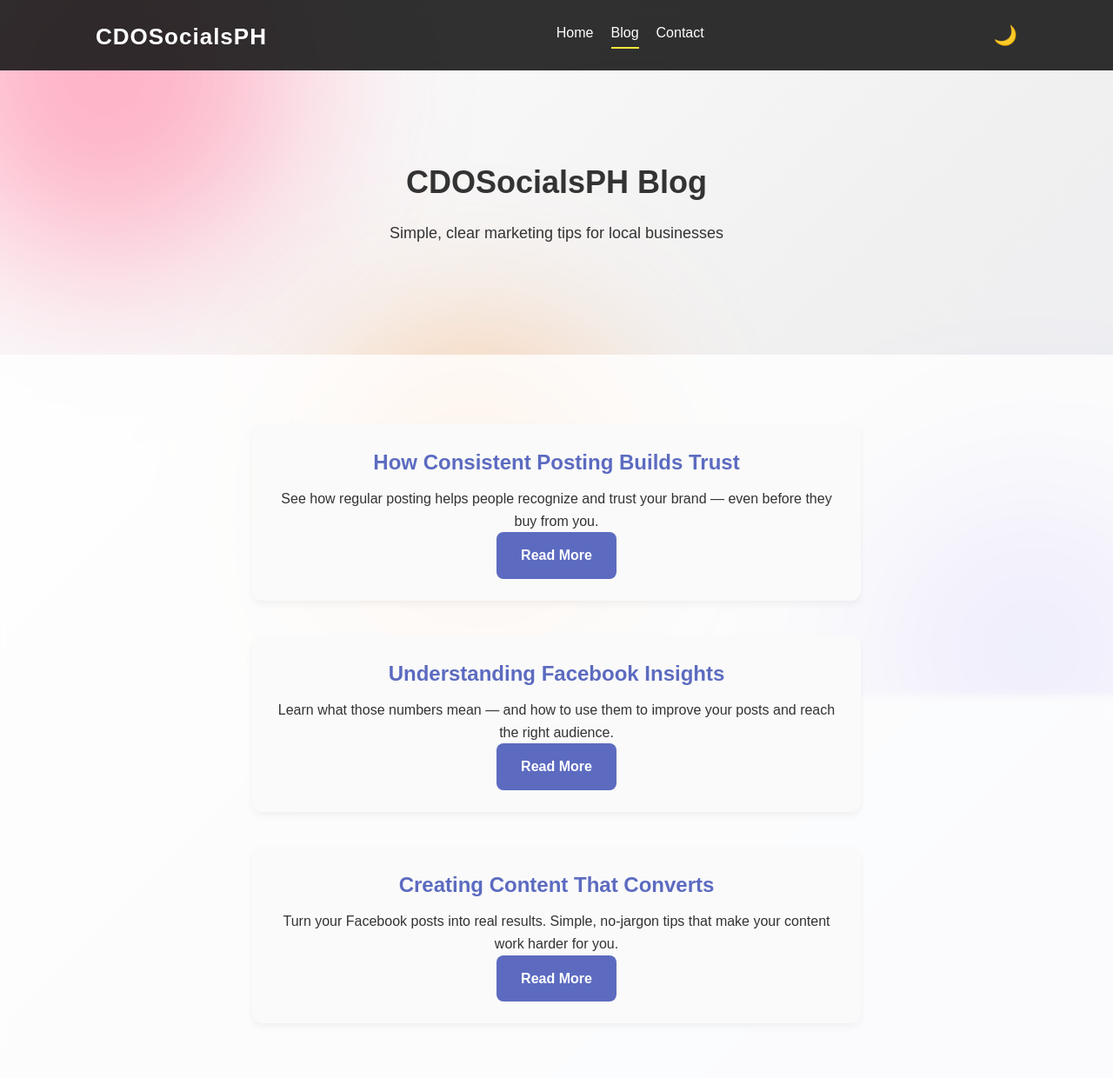
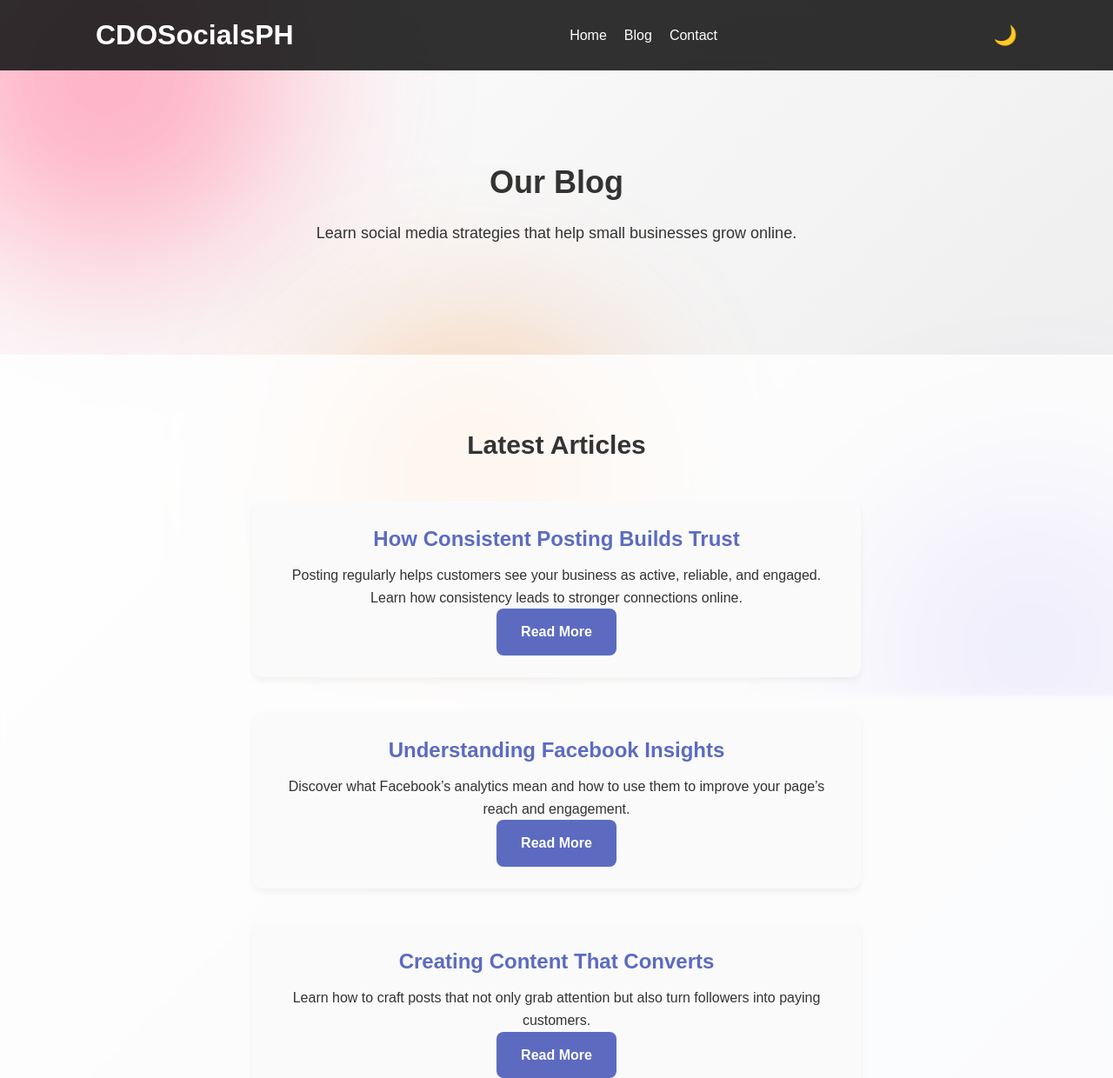
Before and after one commit to cdosocialsph-web/social-media-management-site, a plain HTML site: page blog.html in a window 1280 px wide. Shown: the top 1240 px of the page at 87% size. Drawn offline with Linux system fonts and the light colour scheme.

Commit message:
Update blog.html

```diff
--- a/blog.html
+++ b/blog.html
@@ -1,56 +1,66 @@
 <!DOCTYPE html>
 <html lang="en">
 <head>
-  <meta charset="UTF-8" />
-  <meta name="viewport" content="width=device-width, initial-scale=1.0" />
-  <title>Blog | CDOSocialsPH</title>
-  <link rel="stylesheet" href="style.css" />
+  <meta charset="UTF-8">
+  <meta name="viewport" content="width=device-width, initial-scale=1.0">
+  <title>Blog - CDOSocialsPH</title>
+  <link rel="stylesheet" href="style.css">
 </head>
 <body>
-  <!-- Floating background blobs -->
-  <div class="background-blobs"><div></div></div>
-
-  <!-- Header -->
   <header>
     <div class="container">
-      <h1><a href="index.html" class="logo">CDOSocialsPH</a></h1>
+      <h1>CDOSocialsPH</h1>
       <nav>
         <a href="index.html">Home</a>
-        <a href="blog.html" class="active">Blog</a>
+        <a href="blog.html">Blog</a>
         <a href="#contact">Contact</a>
       </nav>
       <button class="theme-toggle">🌙</button>
     </div>
   </header>
 
-  <!-- Hero / Title -->
+  <!-- 🎨 Floating background blobs -->
+  <div class="background-blobs">
+    <div></div>
+  </div>
+
   <section class="hero">
-    <h2>CDOSocialsPH Blog</h2>
-    <p>Simple, clear marketing tips for local businesses</p>
+    <h2>Our Blog</h2>
+    <p>Learn social media strategies that help small businesses grow online.</p>
   </section>
 
-  <!-- Blog List -->
   <section class="services">
+    <h2>Latest Articles</h2>
+
     <div class="service-item">
       <h3>How Consistent Posting Builds Trust</h3>
-      <p>See how regular posting helps people recognize and trust your brand — even before they buy from you.</p>
-      <a href="blog-post1.html" class="cta-button">Read More</a>
+      <p>Posting regularly helps customers see your business as active, reliable, and engaged. Learn how consistency leads to stronger connections online.</p>
+      <a href="https://cdosocialsph-web.github.io/social-media-management-site/blog-post1.html" class="cta-button">Read More</a>
     </div>
 
     <div class="service-item">
       <h3>Understanding Facebook Insights</h3>
-      <p>Learn what those numbers mean — and how to use them to improve your posts and reach the right audience.</p>
-      <a href="blog-post2.html" class="cta-button">Read More</a>
+      <p>Discover what Facebook’s analytics mean and how to use them to improve your page’s reach and engagement.</p>
+      <a href="https://cdosocialsph-web.github.io/social-media-management-site/blog-post2.html" class="cta-button">Read More</a>
     </div>
 
     <div class="service-item">
       <h3>Creating Content That Converts</h3>
-      <p>Turn your Facebook posts into real results. Simple, no-jargon tips that make your content work harder for you.</p>
-      <a href="blog-post3.html" class="cta-button">Read More</a>
+      <p>Learn how to craft posts that not only grab attention but also turn followers into paying customers.</p>
+      <a href="https://cdosocialsph-web.github.io/social-media-management-site/blog-post3.html" class="cta-button">Read More</a>
     </div>
   </section>
 
-  <!-- Footer -->
+  <section id="contact" class="contact">
+    <h2>Contact Us</h2>
+    <p>Get in touch for more information or to get started!</p>
+    <ul>
+      <li>Phone: <strong>09758634250</strong></li>
+      <li>Email: <strong><a href="mailto:cdosocialsph@gmail.com">cdosocialsph@gmail.com</a></strong></li>
+      <li>Instagram: <strong><a href="https://www.instagram.com/cdo.socialsph/" target="_blank">@cdo.socialsph</a></strong></li>
+    </ul>
+  </section>
+
   <footer>
     <p>&copy; 2025 CDOSocialsPH. All Rights Reserved.</p>
   </footer>
```
